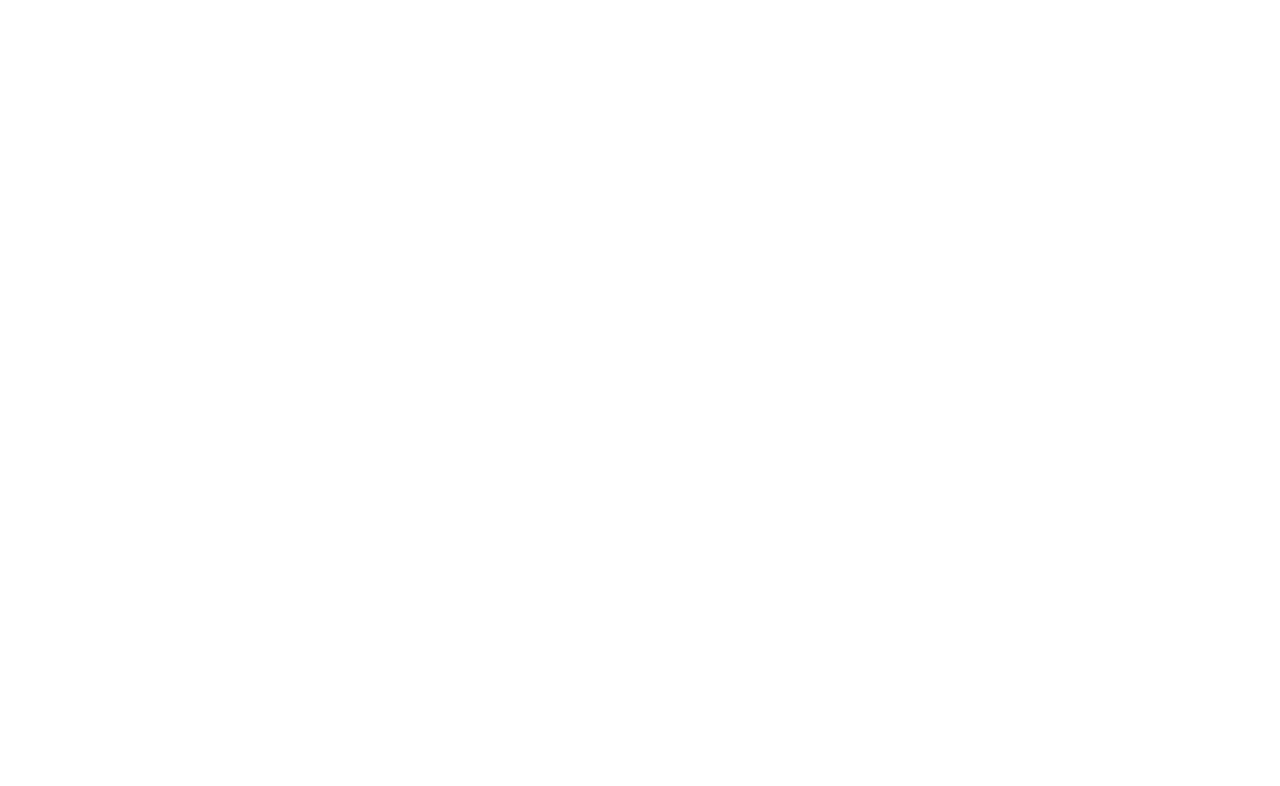
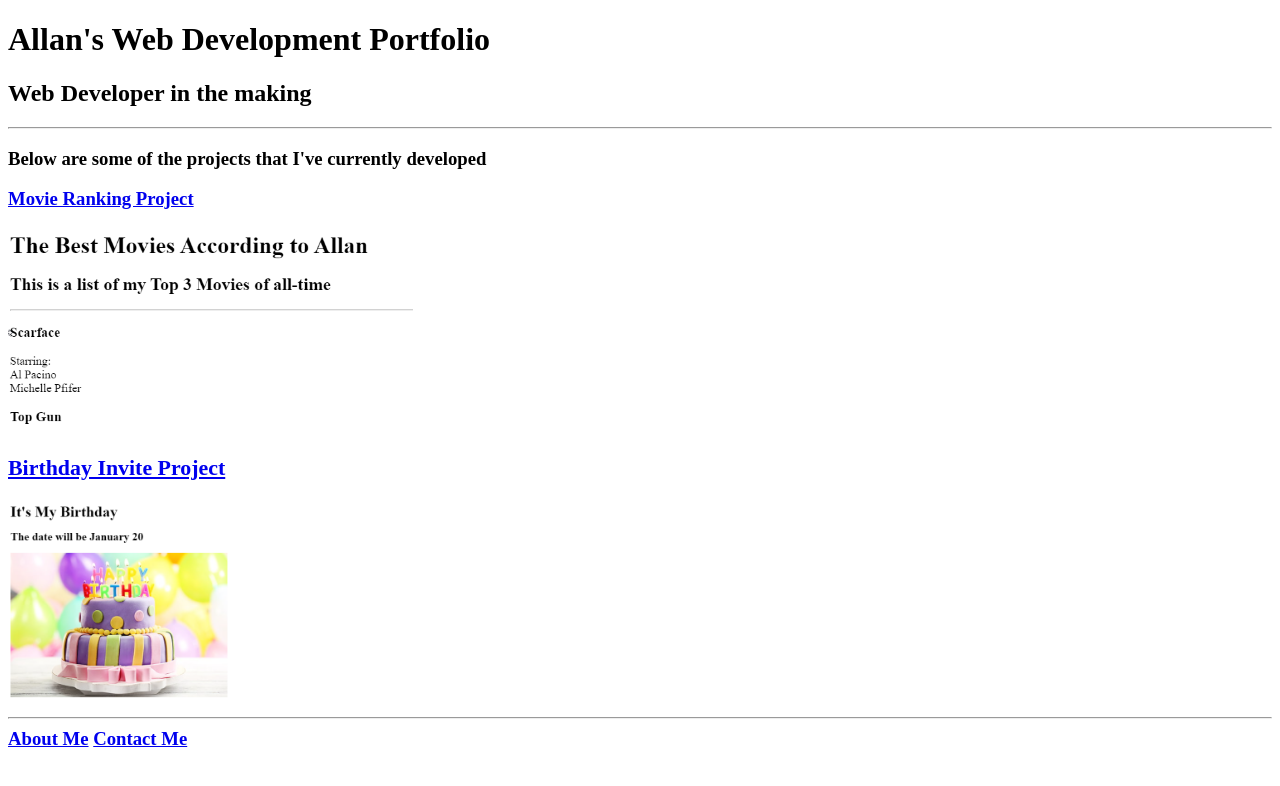
Before and after one commit to atremblay1761/html-portfolio, a plain HTML site: page index.html in a window 1280 px wide. Drawn offline with Linux system fonts and the light colour scheme.

Commit message:
Add files via upload

```diff
--- a/index.html
+++ b/index.html
@@ -1,32 +1,28 @@
 <!DOCTYPE html>
 <html lang="en">
-<head>
-    <meta charset="UTF-8">
-    <meta name="viewport" content="width=device-width, initial-scale=1.0">
-    <title>Document</title>
-</head>
-<body>
 
-</body>
+    <head>
+        <meta charset="UTF-8">
+        <title>Allan's Portfolio</title>
+    </head>
+
+    <body>
+        <h1>Allan's Web Development Portfolio</h1>
+        <h2>Web Developer in the making</h2>
+        <hr/>
+        <h3>Below are some of the projects that I've currently developed</h3>
+        <h3>
+            <a href="./public/movie-ranking.html">Movie Ranking Project</a>
+        </h3>
+        <img src="./assets/images/AllanTopMovie.png" height="200" alt="movie ranking project preview"/>
+        <br/>
+        <h3>
+            <a href="./public/birthday-invite.html"><h3>Birthday Invite Project </a>
+        </h3>
+        <img src="./assets/images/AllanBirthdayInvite.png" height="200" alt="birthday invite project preview"/>
+        <hr/>
+        <a href="./public/about.html">About Me</a>
+        <a href="./public/contact.html">Contact Me</a>
+
+    </body>
 </html>
-
-
-
-
-
-
-<!-- TODO 1 (DONE): Create the HTML Boilerplate -->
-
-<!-- TODO 2 (DONE): Add Your previous projects' HTML into the public folder -->
-
-<!-- TODO 3 (DONE): Take screenshots of your project previews and add the images to the images folder -->
-
-<!-- TODO 4: Add titles/subtitles etc. -->
-
-<!-- TODO 5: Add a link to the project pages -->
-
-<!-- TODO 6: Add images to show the project previews
-HINT for TODO 6: You can use the height attribute set to 200 to make the image smaller:
-https://developer.mozilla.org/en-US/docs/Web/HTML/Element/img#attr-height -->
-
-<!-- TODO 7: Add the Contact Me and About Me page links -->
```
